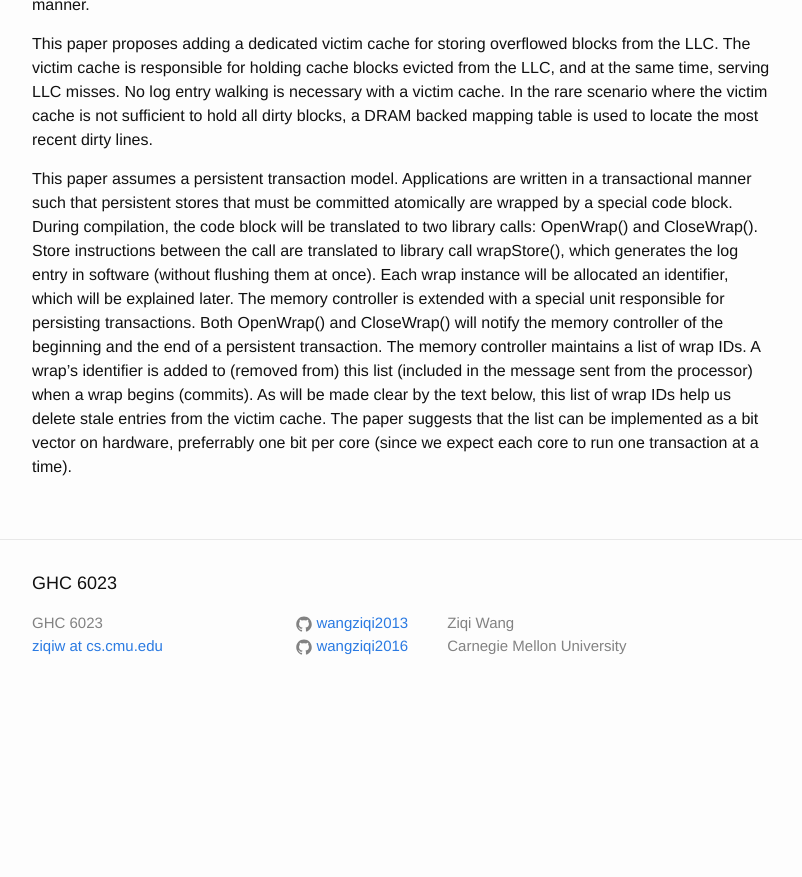
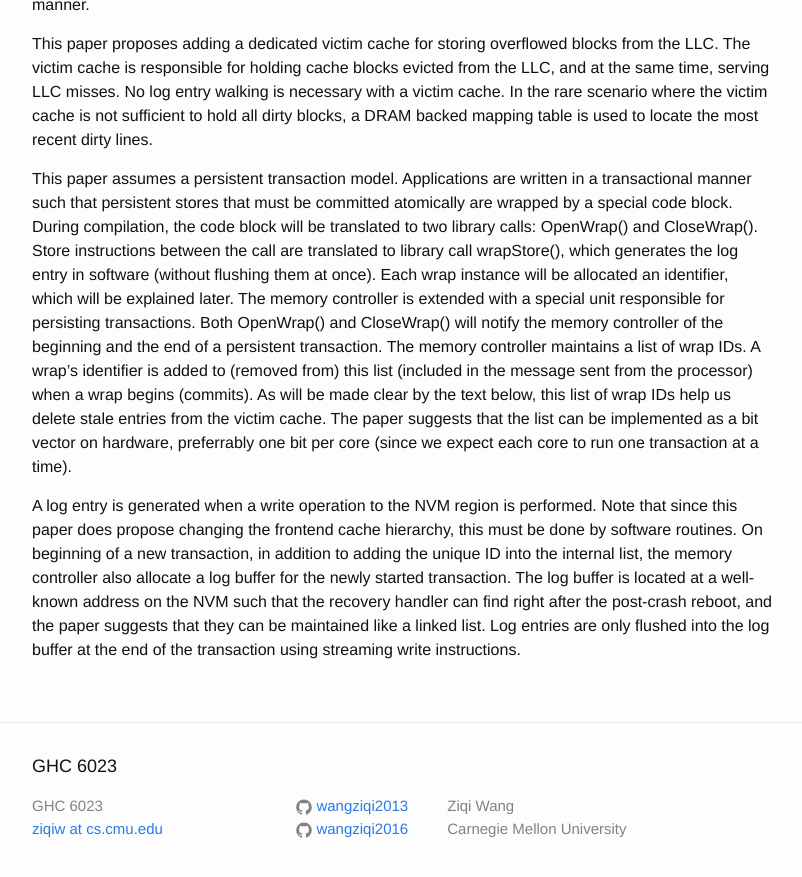
Before and after one commit to wangziqi2013/wangziqi2013.github.io, a Jekyll site: the page built from _posts/2019-08-26-atomic-persistence-for-scm.markdown, in a window 1280 px wide and 900 px high, scrolled down 1066 px. Shown: the top 877 px of the window, without its empty margins (238-1040 px from the left). Built offline with Jekyll 4.4.1, drawn with Linux system fonts in a browser that asks for light colours; before the commit the page ends 1783 px from its top, so only the background shows below that.

Commit message:
Adding log entry

```diff
--- a/_posts/2019-08-26-atomic-persistence-for-scm.markdown
+++ b/_posts/2019-08-26-atomic-persistence-for-scm.markdown
@@ -52,3 +52,10 @@ is added to (removed from) this list (included in the message sent from the proc
 As will be made clear by the text below, this list of wrap IDs help us delete stale entries from the victim cache.
 The paper suggests that the list can be implemented as a bit vector on hardware, preferrably one bit per core (since
 we expect each core to run one transaction at a time).
+
+A log entry is generated when a write operation to the NVM region is performed. Note that since this paper does propose
+changing the frontend cache hierarchy, this must be done by software routines. On beginning of a new transaction, in addition
+to adding the unique ID into the internal list, the memory controller also allocate a log buffer for the newly started
+transaction. The log buffer is located at a well-known address on the NVM such that the recovery handler can find right
+after the post-crash reboot, and the paper suggests that they can be maintained like a linked list. Log entries are only
+flushed into the log buffer at the end of the transaction using streaming write instructions.
```
